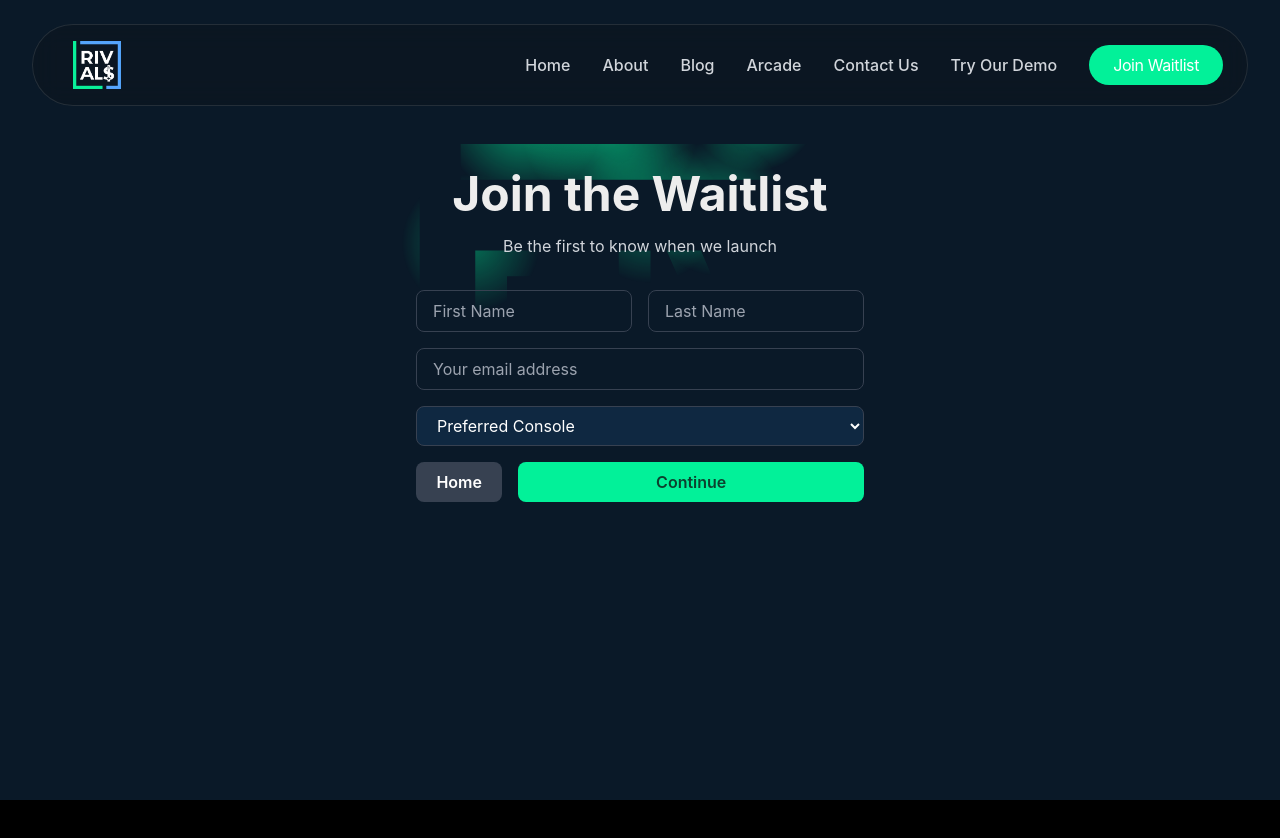
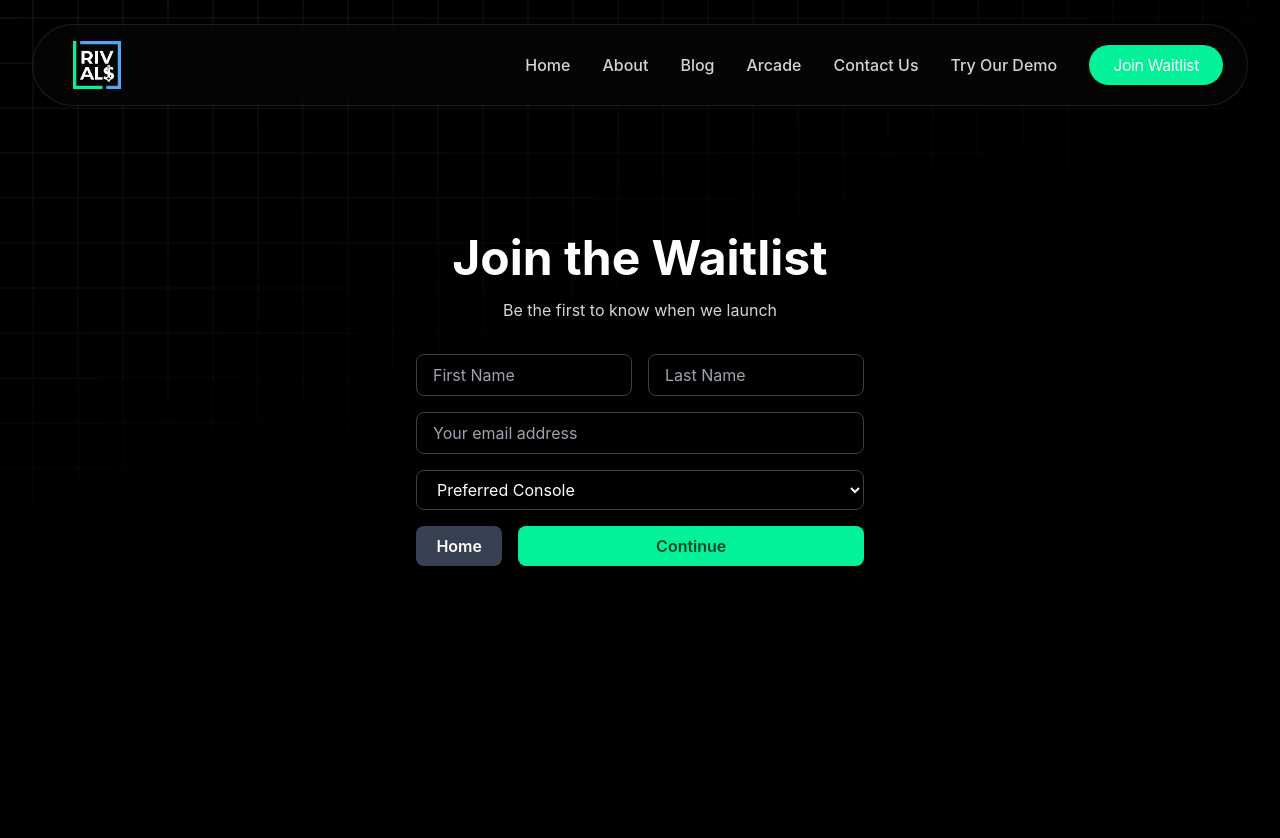
Before and after one commit to Rivals-App/rivals-landing, a Next.js app: page /join-us in a window 1280 px wide. Shown: the top 838 px of the page. Before the commit the page ends 800 px from the top, so only its background shows below. Built offline with nearby package versions, Linux system fonts and the light colour scheme.

Commit message:
Final colour changes

```diff
--- a/app/about-rivals/page.tsx
+++ b/app/about-rivals/page.tsx
@@ -134,10 +134,29 @@ const AboutSection: React.FC<AboutSectionProps> = ({
   }, []);
 
   return (
-    <div className="min-h-screen bg-[#0F2841] flex flex-col text-white">
+    <div className="min-h-screen flex flex-col text-white relative">
+      {/* Grid background */}
+      <div
+        className="fixed inset-0 pointer-events-none"
+        style={{
+          height: '100vh',
+          width: '100vw',
+          background: `linear-gradient(
+            90deg,
+            rgba(255,255,255,0.1) 1px,
+            transparent 1px 45px
+          )
+          50% 50% / 45px 45px,
+          linear-gradient(rgba(255,255,255,0.1) 1px, transparent 1px 45px)
+          50% 50% / 45px 45px`,
+          mask: 'linear-gradient(-20deg, transparent 50%, black)',
+          zIndex: 0
+        }}
+      ></div>
+
       {/* Main content */}
       <div
-        className="w-full min-h-screen flex flex-col bg-transparent"
+        className="w-full min-h-screen flex flex-col bg-transparent relative z-10"
         ref={containerRef}
       >
         <Navbar
--- a/app/arcade/page.tsx
+++ b/app/arcade/page.tsx
@@ -29,8 +29,27 @@ const ArcadePage: React.FC = () => {
   }, []);
 
   return (
-    <div className="min-h-screen bg-[#0F2841] flex flex-col text-white">
-      <div className="w-full min-h-screen flex flex-col bg-transparent">
+    <div className="min-h-screen flex flex-col text-white relative z-10">
+      {/* Grid background */}
+      <div
+        className="fixed inset-0 pointer-events-none"
+        style={{
+          height: "100vh",
+          width: "100vw",
+          background: `linear-gradient(
+          90deg,
+          rgba(255,255,255,0.1) 1px,
+          transparent 1px 45px
+        )
+        50% 50% / 45px 45px,
+        linear-gradient(rgba(255,255,255,0.1) 1px, transparent 1px 45px)
+        50% 50% / 45px 45px`,
+          mask: "linear-gradient(-20deg, transparent 50%, black)",
+          zIndex: 0,
+        }}
+      ></div>
+
+      <div className="w-full min-h-screen flex flex-col relative z-1">
         <Navbar />
 
         {/* Hero Section */}
--- a/app/blog/[slug]/ClientBlogPostPage.tsx
+++ b/app/blog/[slug]/ClientBlogPostPage.tsx
@@ -80,8 +80,27 @@ export default function ClientBlogPostPage({
   };
 
   return (
-    <div className="min-h-screen bg-[#0F2841] flex flex-col text-white">
-      <div className="w-full min-h-screen flex flex-col bg-transparent">
+    <div className="min-h-screen flex flex-col text-white relative">
+      {/* Grid background */}
+      <div
+        className="fixed inset-0 pointer-events-none"
+        style={{
+          height: '100vh',
+          width: '100vw',
+          background: `linear-gradient(
+            90deg,
+            rgba(255,255,255,0.1) 1px,
+            transparent 1px 45px
+          )
+          50% 50% / 45px 45px,
+          linear-gradient(rgba(255,255,255,0.1) 1px, transparent 1px 45px)
+          50% 50% / 45px 45px`,
+          mask: 'linear-gradient(-20deg, transparent 50%, black)',
+          zIndex: 0
+        }}
+      ></div>
+
+      <div className="w-full min-h-screen flex flex-col bg-transparent relative z-10">
         <Navbar />
         <div className="flex-grow flex flex-col items-start pt-16 md:pt-12 px-4 md:px-8 max-w-7xl mx-auto w-full">
           <div className="w-full max-w-7xl pb-16 mx-auto" ref={postDetailRef}>
--- a/app/components/Footer.tsx
+++ b/app/components/Footer.tsx
@@ -47,7 +47,7 @@ const Footer = () => {
   };
 
   return (
-    <footer className="bg-[#0a192f]/90 backdrop-blur-lg border-t border-t-[#02F199]/20 text-white py-12 rounded-t-3xl">
+    <footer className="bg-[#1D1D1D]/90 backdrop-blur-lg border-t border-t-[#02F199]/20 text-white py-12 rounded-t-3xl">
       <div className="max-w-7xl mx-auto px-6 lg:px-8">
         {/* Top Row: Logo and Links */}
         <div className="grid grid-cols-1 md:grid-cols-2 lg:grid-cols-3 gap-10">
--- a/app/components/onboarding/RegistrationScreen.tsx
+++ b/app/components/onboarding/RegistrationScreen.tsx
@@ -139,37 +139,37 @@ const RegistrationScreen: React.FC<RegistrationScreenProps> = ({
               value={preferredConsole}
               onChange={(e) => setPreferredConsole(e.target.value)}
               className="w-full px-4 py-2 bg-transparent border border-gray-700 rounded-lg focus:outline-none focus:border-[#02F199] text-white"
-              style={{ backgroundColor: "#0F2841" }}
+              style={{ backgroundColor: "#000000" }}
               required
             >
               <option
                 value=""
                 disabled
-                style={{ backgroundColor: "#0A1928", color: "white" }}
+                style={{ backgroundColor: "#000000", color: "white" }}
               >
                 Preferred Console
               </option>
               <option
                 value="PC"
-                style={{ backgroundColor: "#0A1928", color: "white" }}
+                style={{ backgroundColor: "#000000", color: "white" }}
               >
                 PC
               </option>
               <option
                 value="PS"
-                style={{ backgroundColor: "#0A1928", color: "white" }}
+                style={{ backgroundColor: "#000000", color: "white" }}
               >
                 PlayStation
               </option>
               <option
                 value="XBOX"
-                style={{ backgroundColor: "#0A1928", color: "white" }}
+                style={{ backgroundColor: "#000000", color: "white" }}
               >
                 Xbox
               </option>
               <option
                 value="Other"
-                style={{ backgroundColor: "#0A1928", color: "white" }}
+                style={{ backgroundColor: "#000000", color: "white" }}
               >
                 Other
               </option>
--- a/app/contact-us/page.tsx
+++ b/app/contact-us/page.tsx
@@ -77,7 +77,8 @@ const ContactUs = () => {
   };
 
   return (
-    <div className="min-h-screen bg-[#0F2841] text-white flex flex-col">
+    <div className="min-h-screen flex flex-col text-white relative">
+      {/* Grid background */}
       <Head>
         <script
           type="application/ld+json"
@@ -103,7 +104,25 @@ const ContactUs = () => {
           }}
         />
       </Head>
+      <div
+        className="fixed inset-0 pointer-events-none"
+        style={{
+          height: '100vh',
+          width: '100vw',
+          background: `linear-gradient(
+            90deg,
+            rgba(255,255,255,0.1) 1px,
+            transparent 1px 45px
+          )
+          50% 50% / 45px 45px,
+          linear-gradient(rgba(255,255,255,0.1) 1px, transparent 1px 45px)
+          50% 50% / 45px 45px`,
+          mask: 'linear-gradient(-20deg, transparent 50%, black)',
+          zIndex: 0
+        }}
+      ></div>
 
+      <div className="w-full min-h-screen flex flex-col bg-transparent relative z-10">
         <Navbar />
 
         {/* Hero Section */}
@@ -427,6 +446,7 @@ const ContactUs = () => {
 
         <Footer />
       </div>
+    </div>
   );
 };
 
--- a/app/globals.css
+++ b/app/globals.css
@@ -12,11 +12,10 @@
 }
 
 body {
-  color: var(--foreground);
-  background-color: #000000 !important;
+  color: white;
+  background-color: black;
   scrollbar-color: oklch(75% var(--chroma) var(--hue)) transparent;
   font-family: 'Inter', Arial, sans-serif;
-
 }
 
 /* Add these styles for the scroll behavior */
@@ -85,3 +84,28 @@ section {
 section + section {
   margin-top: 2rem;
 }
+
+/* Add this to your existing CSS */
+.grid-background {
+  height: 100vh;
+  width: 100vw;
+  position: fixed;
+  background: linear-gradient(
+        90deg,
+        rgba(255,255,255,0.1) 1px,
+        transparent 1px 45px
+      )
+      50% 50% / 45px 45px,
+    linear-gradient(rgba(255,255,255,0.1) 1px, transparent 1px 45px)
+      50% 50% / 45px 45px;
+  mask: linear-gradient(-20deg, transparent 50%, black);
+  top: 0;
+  pointer-events: none;
+  z-index: 0;
+}
+
+/* Ensure content stays above the grid */
+#__next, .app-container {
+  position: relative;
+  z-index: 1;
+}
--- a/app/join-us/page.tsx
+++ b/app/join-us/page.tsx
@@ -3,7 +3,6 @@ import React, { useState, useEffect } from "react";
 import { gsap } from "gsap";
 import { useRouter } from "next/navigation";
 import Navbar from "../components/Navbar";
-import MaskedBackground from "../components/PerlinNoise";
 import RegistrationScreen from "../components/onboarding/RegistrationScreen";
 import BirthdayScreen from "../components/onboarding/BirthdayScreen";
 import ConfirmationScreen from "../components/onboarding/ConfirmationScreen";
@@ -206,19 +205,30 @@ const JoinUsPage: React.FC = () => {
   }, []);
 
   return (
-    <div>
+    <div className="min-h-screen flex flex-col text-white relative">
+      {/* Grid background */}
+      <div
+        className="fixed inset-0 pointer-events-none"
+        style={{
+          height: '100vh',
+          width: '100vw',
+          background: `linear-gradient(
+            90deg,
+            rgba(255,255,255,0.1) 1px,
+            transparent 1px 45px
+          )
+          50% 50% / 45px 45px,
+          linear-gradient(rgba(255,255,255,0.1) 1px, transparent 1px 45px)
+          50% 50% / 45px 45px`,
+          mask: 'linear-gradient(-20deg, transparent 50%, black)',
+          zIndex: 0
+        }}
+      ></div>
+
       {/* Navbar */}
       <Navbar goToHomeSection={goToHomeSection} currentStep={currentStep} />
 
-      {/* MaskedBackground */}
-      <MaskedBackground
-        logoPath="/static/svgs/logo.svg"
-        primaryColor={[2, 241, 153]}
-        backgroundColor="#0A1928"
-        logoSize="40%"
-      />
-
-      <div className="w-full h-full flex flex-col items-center relative">
+      <div className="w-full min-h-screen flex flex-col items-center bg-transparent relative z-10 pt-16">
         {/* Loading Overlay */}
         {isLoading && (
           <div className="fixed inset-0 bg-black bg-opacity-50 flex items-center justify-center z-50">
--- a/app/legal/page.tsx
+++ b/app/legal/page.tsx
@@ -215,20 +215,27 @@ const LegalPage = () => {
   };
 
   return (
-    <div className="min-h-screen bg-[#0F2841] flex flex-col text-white">
-      <Head>
-        <title>{currentDoc.title} | Rivals Legal</title>
-        <meta
-          name="description"
-          content={`Rivals ${currentDoc.title} - Effective date: ${currentDoc.effectiveDate}`}
-        />
-        <link
-          rel="canonical"
-          href={`https://getrivals.com/legal/${activeDocument}`}
-        />
-      </Head>
+    <div className="min-h-screen flex flex-col text-white relative">
+      {/* Grid background */}
+      <div
+        className="fixed inset-0 pointer-events-none"
+        style={{
+          height: "100vh",
+          width: "100vw",
+          background: `linear-gradient(
+            90deg,
+            rgba(255,255,255,0.1) 1px,
+            transparent 1px 45px
+          )
+          50% 50% / 45px 45px,
+          linear-gradient(rgba(255,255,255,0.1) 1px, transparent 1px 45px)
+          50% 50% / 45px 45px`,
+          mask: "linear-gradient(-20deg, transparent 50%, black)",
+          zIndex: 0,
+        }}
+      ></div>
 
-      <div className="w-full min-h-screen flex flex-col bg-transparent">
+      <div className="w-full min-h-screen flex flex-col bg-transparent relative z-10">
         <Navbar />
 
         {/* Header Section */}
```
Also changed, not shown: app/blog/page.tsx (+24 -5 lines), app/components/onboarding/BirthdayScreen.tsx (+9 -3 lines). Lines whose indentation alone changed are shown as unchanged.
